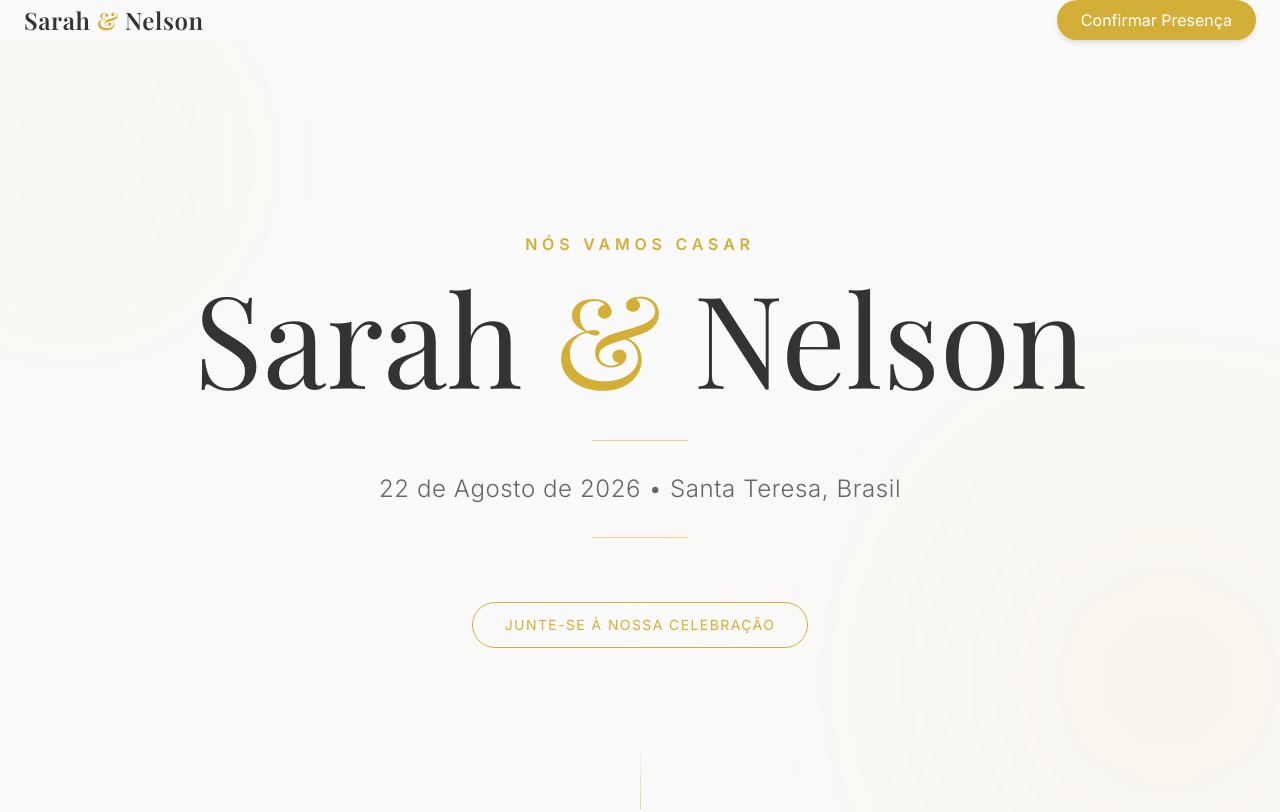
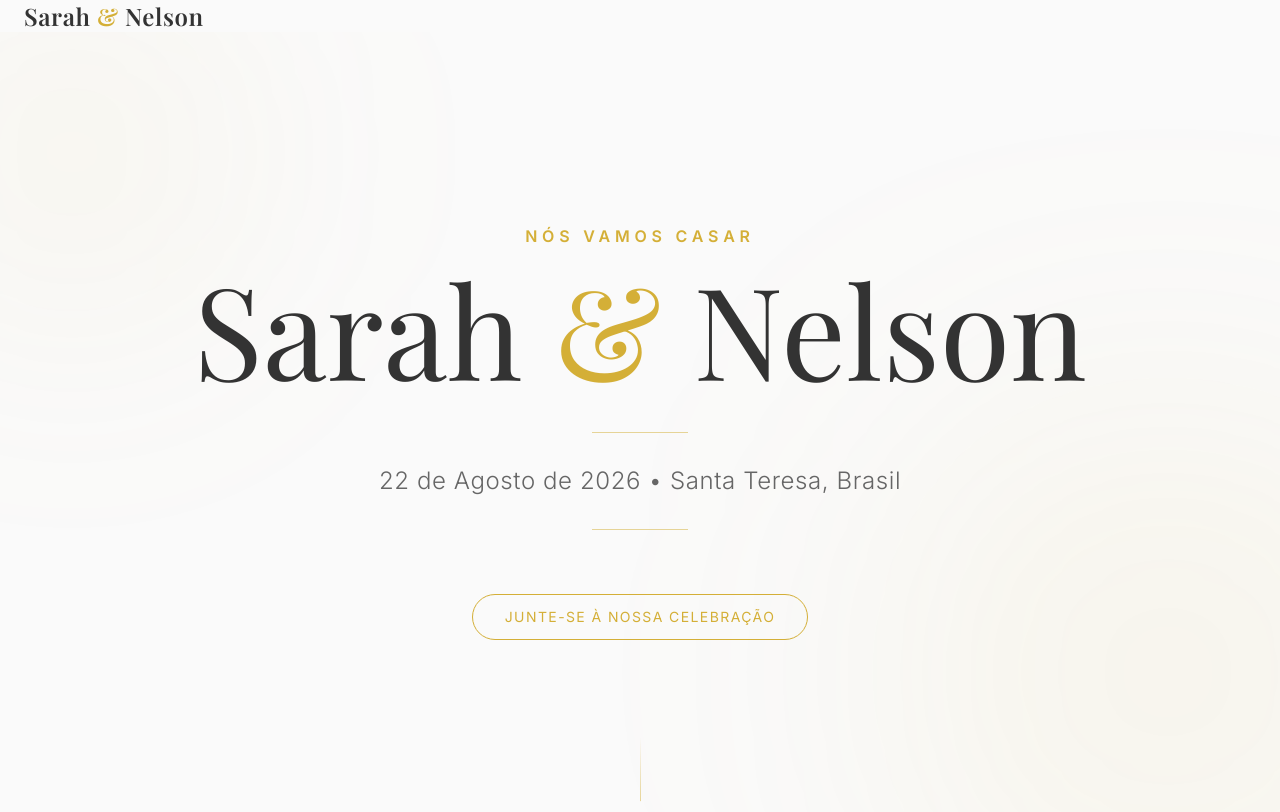
Before and after one commit to NelsonBenedito/wedding-landing, a React (Vite) app: page / in a window 1280 px wide. Shown: the top 812 px of the page. Built offline with nearby package versions, Linux system fonts and the light colour scheme; a web font is replaced by a local one.

Commit message:
header bug fix

```diff
--- a/src/components/Header.jsx
+++ b/src/components/Header.jsx
@@ -31,8 +31,8 @@
                 </a>
 
                 {/* Desktop Nav */}
-                <nav className="hidden md:flex items-center space-x-8">
-                    {/* {navLinks.map((link) => (
+                {/* <nav className="hidden md:flex items-center space-x-8">
+                    {navLinks.map((link) => (
                         <a
                             key={link.label}
                             href={link.href}
@@ -40,11 +40,11 @@
                         >
                             {link.label}
                         </a>
-                    ))} */}
+                    ))}
                     <a href="#rsvp" className="bg-champagne-gold text-white px-6 py-2 rounded-full hover:bg-[#B8860B] transition-colors duration-300 shadow-md">
                         Confirmar Presença
                     </a>
-                </nav>
+                </nav> */}
 
                 {/* Mobile Menu Button */}
                 {/* <button
```
